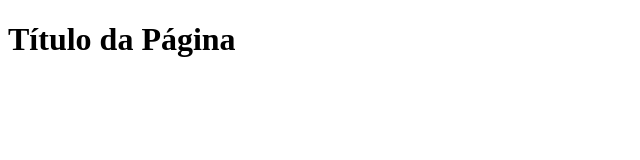
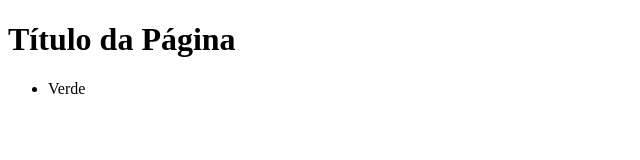
Before and after one commit to willian001jp/minha-pagina, a plain HTML site: page index.html in a window 1280 px wide. Shown: the full height of the page, 0-640 px from the left. Drawn offline with Linux system fonts and the light colour scheme.

Commit message:
adicionar lista nova de cores

```diff
--- a/index.html
+++ b/index.html
@@ -7,6 +7,9 @@
 </head>
 <body>
     <h1>Título da Página</h1>
+    <ul>
+        <li>Verde</li>
+    </ul>
 
 </body>
 </html>
```
